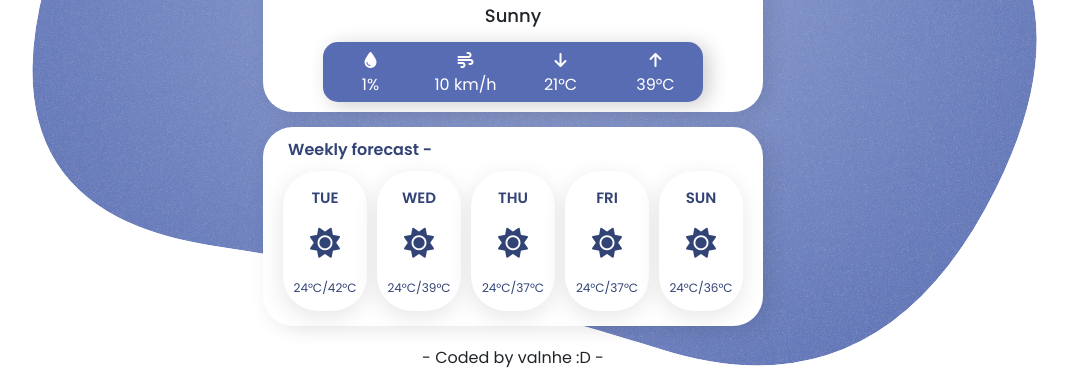
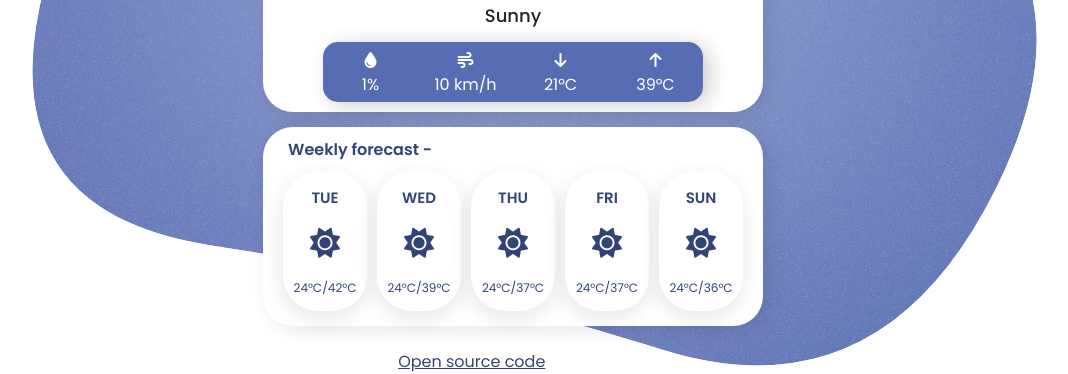
Before and after one commit to Valnhe/SheCodesWeather, a plain HTML site: page index.html in a window 1280 px wide. Shown: the part 443-817 px from the top of the page, without its empty margins (127-1195 px from the left). Drawn offline with nearby package versions, Linux system fonts and the light colour scheme.

Commit message:
Add link

```diff
--- a/index.html
+++ b/index.html
@@ -115,7 +115,8 @@
 
       <footer>
         <br />
-        <p>- Coded by valnhe :D -</p>
+        <a href="https://github.com/Valnhe/SheCodesWeather">Open source code</a>
+        <span>by valnhe</span>
       </footer>
     </div>
     <script src="src/index.js"></script>
--- a/src/style.css
+++ b/src/style.css
@@ -195,3 +195,10 @@ p {
   padding-top: 10px;
   font-size: 12px;
 }
+
+footer {
+  color: #ffffff;
+}
+footer a {
+  color: #324376;
+}
```
